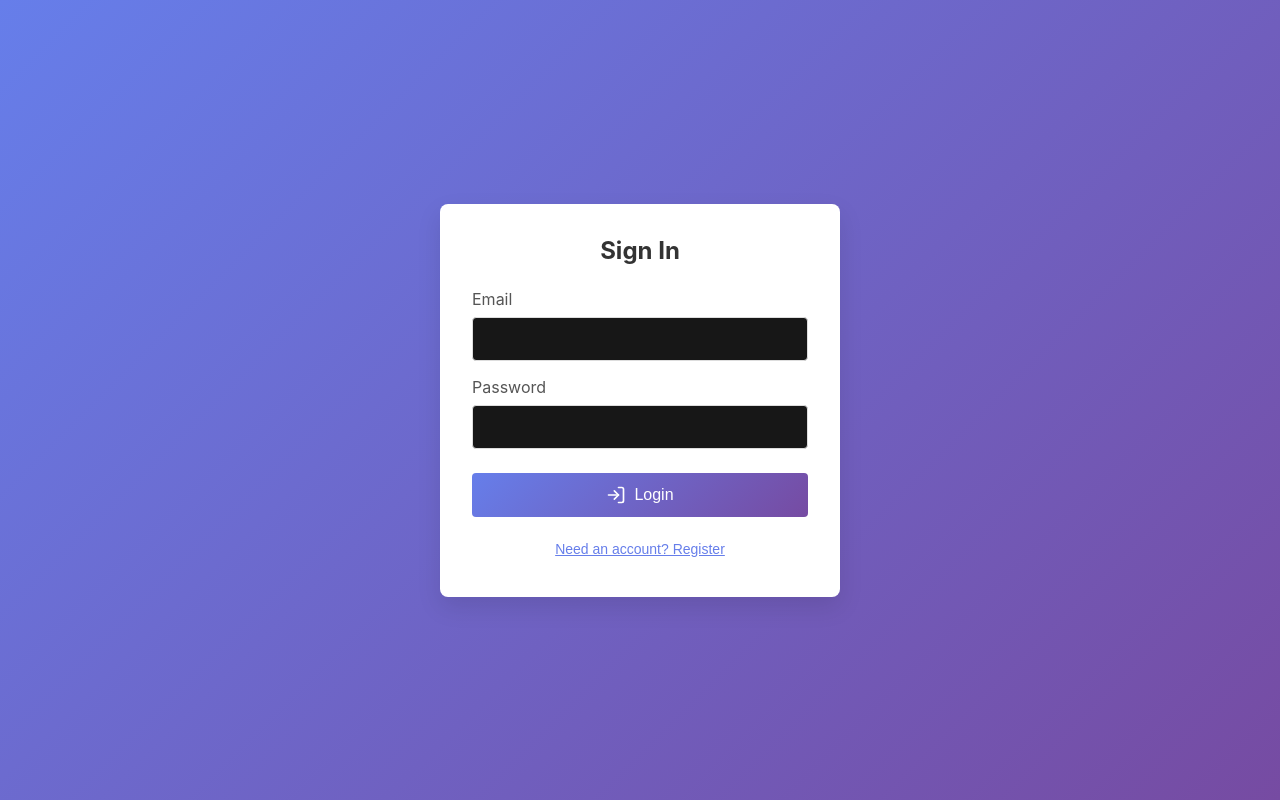
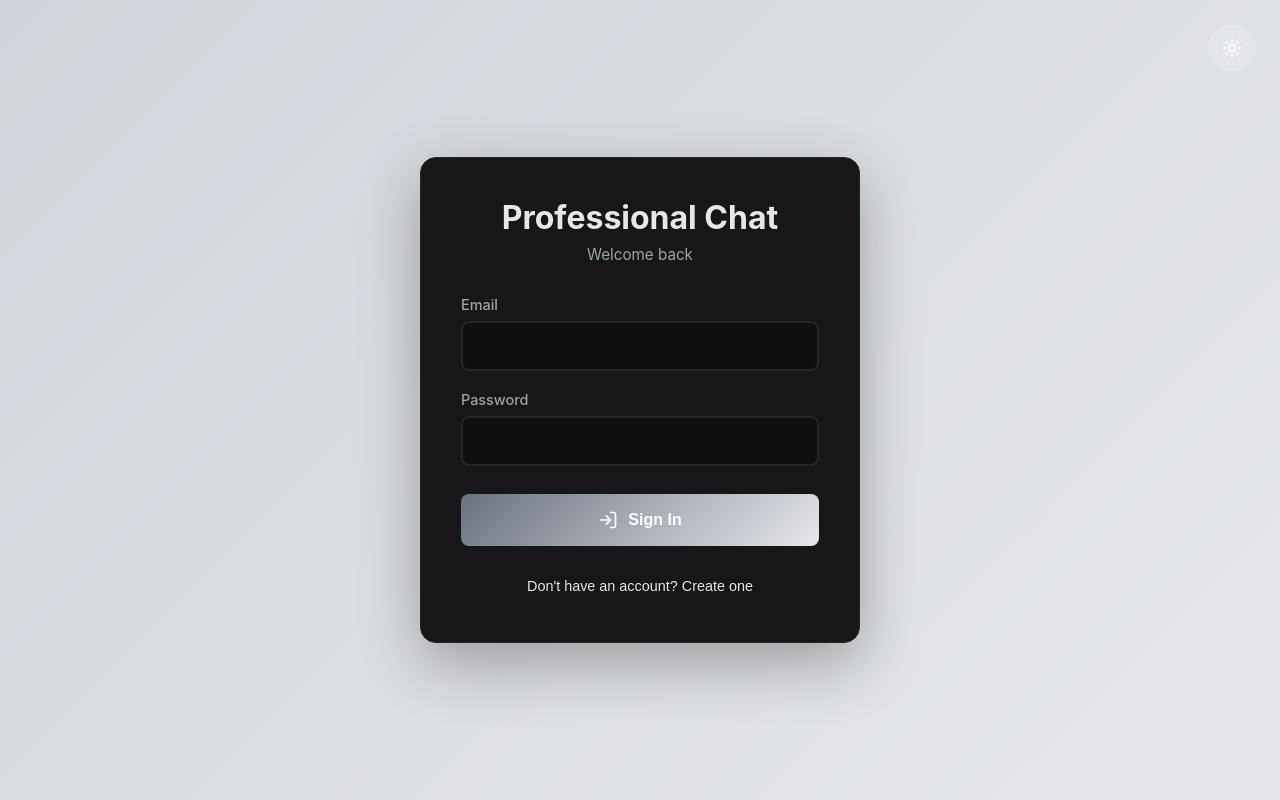
Before and after one commit to PalaniSuhas/tundra_internal_chatbot, a React (Vite) app in the folder frontend/: page / in a window 1280 px wide. Built offline with nearby package versions, Linux system fonts and the light colour scheme; no server answers.

Commit message:
Enhance authentication and WebSocket functionality: add current user retrieval endpoint, improve WebSocket connection management, and update error handling in login component.

```diff
--- a/frontend/src/components/Login.tsx
+++ b/frontend/src/components/Login.tsx
@@ -1,6 +1,7 @@
 import React, { useState } from 'react';
 import { useAuth } from '../context/AuthContext';
-import { LogIn, UserPlus } from 'lucide-react';
+import { useTheme } from '../context/ThemeContext';
+import { LogIn, UserPlus, Moon, Sun } from 'lucide-react';
 
 export const Login: React.FC = () => {
   const [isRegister, setIsRegister] = useState(false);
@@ -9,6 +10,7 @@ export const Login: React.FC = () => {
   const [password, setPassword] = useState('');
   const [error, setError] = useState('');
   const { login, register } = useAuth();
+  const { theme, toggleTheme } = useTheme();
 
   const handleSubmit = async (e: React.FormEvent) => {
     e.preventDefault();
@@ -17,11 +19,33 @@ export const Login: React.FC = () => {
     try {
       if (isRegister) {
         await register(username, email, password);
+        // Show success message and switch to login
+        setError('');
+        setIsRegister(false);
+        setPassword('');
+        // Show a temporary success message
+        const successDiv = document.createElement('div');
+        successDiv.style.cssText = `
+          position: fixed;
+          top: 20px;
+          right: 20px;
+          background: linear-gradient(135deg, #10b981 0%, #059669 100%);
+          color: white;
+          padding: 1rem 1.5rem;
+          border-radius: 8px;
+          box-shadow: 0 4px 12px rgba(0, 0, 0, 0.15);
+          z-index: 10000;
+          font-weight: 500;
+        `;
+        successDiv.textContent = 'Account created! Please login.';
+        document.body.appendChild(successDiv);
+        setTimeout(() => successDiv.remove(), 3000);
       } else {
         await login(email, password);
       }
     } catch (err: any) {
-      setError(err.response?.data?.detail || 'Authentication failed');
+      console.error('Auth error:', err);
+      setError(err.response?.data?.detail || err.message || 'Authentication failed');
     }
   };
 
@@ -31,24 +55,76 @@ export const Login: React.FC = () => {
       display: 'flex',
       alignItems: 'center',
       justifyContent: 'center',
-      background: 'linear-gradient(135deg, #667eea 0%, #764ba2 100%)'
+      background: `linear-gradient(135deg, var(--primary-100) 0%, var(--accent-100) 100%)`,
+      position: 'relative'
     }}>
+      {/* Theme Toggle */}
+      <button
+        onClick={toggleTheme}
+        style={{
+          position: 'absolute',
+          top: '1.5rem',
+          right: '1.5rem',
+          background: 'rgba(255, 255, 255, 0.2)',
+          border: 'none',
+          borderRadius: '50%',
+          width: '48px',
+          height: '48px',
+          display: 'flex',
+          alignItems: 'center',
+          justifyContent: 'center',
+          cursor: 'pointer',
+          backdropFilter: 'blur(10px)',
+          transition: 'all 0.3s ease'
+        }}
+        onMouseEnter={(e) => {
+          e.currentTarget.style.background = 'rgba(255, 255, 255, 0.3)';
+          e.currentTarget.style.transform = 'scale(1.1)';
+        }}
+        onMouseLeave={(e) => {
+          e.currentTarget.style.background = 'rgba(255, 255, 255, 0.2)';
+          e.currentTarget.style.transform = 'scale(1)';
+        }}
+      >
+        {theme === 'light' ? <Moon size={24} color="white" /> : <Sun size={24} color="white" />}
+      </button>
+
       <div style={{
-        background: 'white',
-        padding: '2rem',
-        borderRadius: '8px',
-        boxShadow: '0 10px 25px rgba(0,0,0,0.1)',
+        background: 'var(--bg-200)',
+        padding: '2.5rem',
+        borderRadius: '16px',
+        boxShadow: '0 20px 60px rgba(0, 0, 0, 0.3)',
         width: '100%',
-        maxWidth: '400px'
+        maxWidth: '440px',
+        border: '1px solid var(--bg-300)'
       }}>
-        <h2 style={{ marginBottom: '1.5rem', textAlign: 'center', color: '#333' }}>
-          {isRegister ? 'Create Account' : 'Sign In'}
-        </h2>
+        <div style={{ textAlign: 'center', marginBottom: '2rem' }}>
+          <h1 style={{
+            fontSize: '2rem',
+            fontWeight: 700,
+            color: 'var(--text-100)',
+            marginBottom: '0.5rem'
+          }}>
+            Professional Chat
+          </h1>
+          <p style={{
+            color: 'var(--text-200)',
+            fontSize: '0.95rem'
+          }}>
+            {isRegister ? 'Create your account' : 'Welcome back'}
+          </p>
+        </div>
 
         <form onSubmit={handleSubmit}>
           {isRegister && (
-            <div style={{ marginBottom: '1rem' }}>
-              <label style={{ display: 'block', marginBottom: '0.5rem', color: '#555' }}>
+            <div style={{ marginBottom: '1.25rem' }}>
+              <label style={{
+                display: 'block',
+                marginBottom: '0.5rem',
+                color: 'var(--text-200)',
+                fontSize: '0.9rem',
+                fontWeight: 500
+              }}>
                 Username
               </label>
               <input
@@ -58,17 +134,29 @@ export const Login: React.FC = () => {
                 required
                 style={{
                   width: '100%',
-                  padding: '0.75rem',
-                  border: '1px solid #ddd',
-                  borderRadius: '4px',
-                  fontSize: '1rem'
+                  padding: '0.875rem',
+                  border: '2px solid var(--bg-300)',
+                  borderRadius: '8px',
+                  fontSize: '1rem',
+                  background: 'var(--bg-100)',
+                  color: 'var(--text-100)',
+                  outline: 'none',
+                  transition: 'border-color 0.3s ease'
                 }}
+                onFocus={(e) => e.target.style.borderColor = 'var(--accent-100)'}
+                onBlur={(e) => e.target.style.borderColor = 'var(--bg-300)'}
               />
             </div>
           )}
 
-          <div style={{ marginBottom: '1rem' }}>
-            <label style={{ display: 'block', marginBottom: '0.5rem', color: '#555' }}>
+          <div style={{ marginBottom: '1.25rem' }}>
+            <label style={{
+              display: 'block',
+              marginBottom: '0.5rem',
+              color: 'var(--text-200)',
+              fontSize: '0.9rem',
+              fontWeight: 500
+            }}>
               Email
             </label>
             <input
@@ -78,16 +166,28 @@ export const Login: React.FC = () => {
               required
               style={{
                 width: '100%',
-                padding: '0.75rem',
-                border: '1px solid #ddd',
-                borderRadius: '4px',
-                fontSize: '1rem'
+                padding: '0.875rem',
+                border: '2px solid var(--bg-300)',
+                borderRadius: '8px',
+                fontSize: '1rem',
+                background: 'var(--bg-100)',
+                color: 'var(--text-100)',
+                outline: 'none',
+                transition: 'border-color 0.3s ease'
               }}
+              onFocus={(e) => e.target.style.borderColor = 'var(--accent-100)'}
+              onBlur={(e) => e.target.style.borderColor = 'var(--bg-300)'}
             />
           </div>
 
-          <div style={{ marginBottom: '1.5rem' }}>
-            <label style={{ display: 'block', marginBottom: '0.5rem', color: '#555' }}>
+          <div style={{ marginBottom: '1.75rem' }}>
+            <label style={{
+              display: 'block',
+              marginBottom: '0.5rem',
+              color: 'var(--text-200)',
+              fontSize: '0.9rem',
+              fontWeight: 500
+            }}>
               Password
             </label>
             <input
@@ -97,21 +197,29 @@ export const Login: React.FC = () => {
               required
               style={{
                 width: '100%',
-                padding: '0.75rem',
-                border: '1px solid #ddd',
-                borderRadius: '4px',
-                fontSize: '1rem'
+                padding: '0.875rem',
+                border: '2px solid var(--bg-300)',
+                borderRadius: '8px',
+                fontSize: '1rem',
+                background: 'var(--bg-100)',
+                color: 'var(--text-100)',
+                outline: 'none',
+                transition: 'border-color 0.3s ease'
               }}
+              onFocus={(e) => e.target.style.borderColor = 'var(--accent-100)'}
+              onBlur={(e) => e.target.style.borderColor = 'var(--bg-300)'}
             />
           </div>
 
           {error && (
             <div style={{
-              padding: '0.75rem',
-              background: '#fee',
-              color: '#c00',
-              borderRadius: '4px',
-              marginBottom: '1rem'
+              padding: '0.875rem',
+              background: 'rgba(239, 68, 68, 0.1)',
+              color: '#ef4444',
+              borderRadius: '8px',
+              marginBottom: '1.25rem',
+              border: '1px solid rgba(239, 68, 68, 0.3)',
+              fontSize: '0.9rem'
             }}>
               {error}
             </div>
@@ -121,36 +229,50 @@ export const Login: React.FC = () => {
             type="submit"
             style={{
               width: '100%',
-              padding: '0.75rem',
-              background: 'linear-gradient(135deg, #667eea 0%, #764ba2 100%)',
+              padding: '1rem',
+              background: `linear-gradient(135deg, var(--primary-200) 0%, var(--accent-100) 100%)`,
               color: 'white',
               border: 'none',
-              borderRadius: '4px',
+              borderRadius: '8px',
               fontSize: '1rem',
+              fontWeight: 600,
               cursor: 'pointer',
               display: 'flex',
               alignItems: 'center',
               justifyContent: 'center',
-              gap: '0.5rem'
+              gap: '0.625rem',
+              transition: 'transform 0.2s ease, box-shadow 0.2s ease'
+            }}
+            onMouseEnter={(e) => {
+              e.currentTarget.style.transform = 'translateY(-2px)';
+              e.currentTarget.style.boxShadow = '0 8px 20px rgba(0, 0, 0, 0.2)';
+            }}
+            onMouseLeave={(e) => {
+              e.currentTarget.style.transform = 'translateY(0)';
+              e.currentTarget.style.boxShadow = 'none';
             }}
           >
             {isRegister ? <UserPlus size={20} /> : <LogIn size={20} />}
-            {isRegister ? 'Register' : 'Login'}
+            {isRegister ? 'Create Account' : 'Sign In'}
           </button>
         </form>
 
-        <div style={{ marginTop: '1rem', textAlign: 'center' }}>
+        <div style={{ marginTop: '1.5rem', textAlign: 'center' }}>
           <button
             onClick={() => setIsRegister(!isRegister)}
             style={{
               background: 'none',
               border: 'none',
-              color: '#667eea',
+              color: 'var(--accent-100)',
               cursor: 'pointer',
-              textDecoration: 'underline'
+              fontSize: '0.9rem',
+              fontWeight: 500,
+              transition: 'color 0.2s ease'
             }}
+            onMouseEnter={(e) => e.currentTarget.style.color = 'var(--accent-200)'}
+            onMouseLeave={(e) => e.currentTarget.style.color = 'var(--accent-100)'}
           >
-            {isRegister ? 'Already have an account? Sign in' : 'Need an account? Register'}
+            {isRegister ? 'Already have an account? Sign in' : "Don't have an account? Create one"}
           </button>
         </div>
       </div>
--- a/frontend/src/services/api.ts
+++ b/frontend/src/services/api.ts
@@ -13,7 +13,6 @@ const api = axios.create({
 api.interceptors.request.use((config) => {
   const token = localStorage.getItem('token');
   if (token) {
-    // Ensure we use the latest token from storage
     config.headers.Authorization = `Bearer ${token}`;
   }
   return config;
@@ -28,7 +27,12 @@ api.interceptors.response.use(
     if (error.response?.status === 401) {
       // Token expired or invalid, clear it
       localStorage.removeItem('token');
-      window.location.reload();
+      localStorage.removeItem('user');
+      localStorage.removeItem('lastSessionId');
+      // Only reload if we're not on login page
+      if (window.location.pathname !== '/') {
+        window.location.reload();
+      }
     }
     return Promise.reject(error);
   }
```
Also changed, not shown: frontend/src/services/websocket.ts (+60 -6 lines), 2 other files (tests, documents, lock files or other folders).
